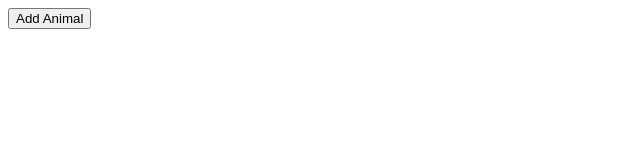
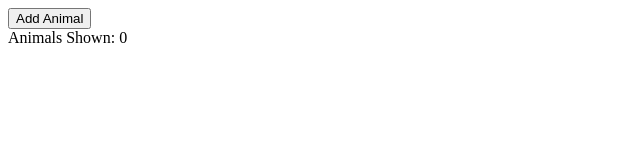
Before and after one commit to Engyyyy/animals, a React (Create React App) app: page / in a window 1280 px wide. Shown: the top 160 px of the page, without its empty margins (0-640 px from the left). Built offline with nearby package versions, Linux system fonts and the light colour scheme.

Commit message:
add state

```diff
--- a/src/App.js
+++ b/src/App.js
@@ -1,8 +1,17 @@
+import { useState } from "react";
+
 function App() {
+  const [count, setCount] = useState(0);
+
   const handleClick = () => {
-    console.log("Animal is added");
+    setCount(count + 1);
   };
-  return <button onClick={handleClick}>Add Animal</button>;
+  return (
+    <div>
+      <button onClick={handleClick}>Add Animal</button>
+      <div>Animals Shown: {count}</div>
+    </div>
+  );
 }
 
 export default App;
```
